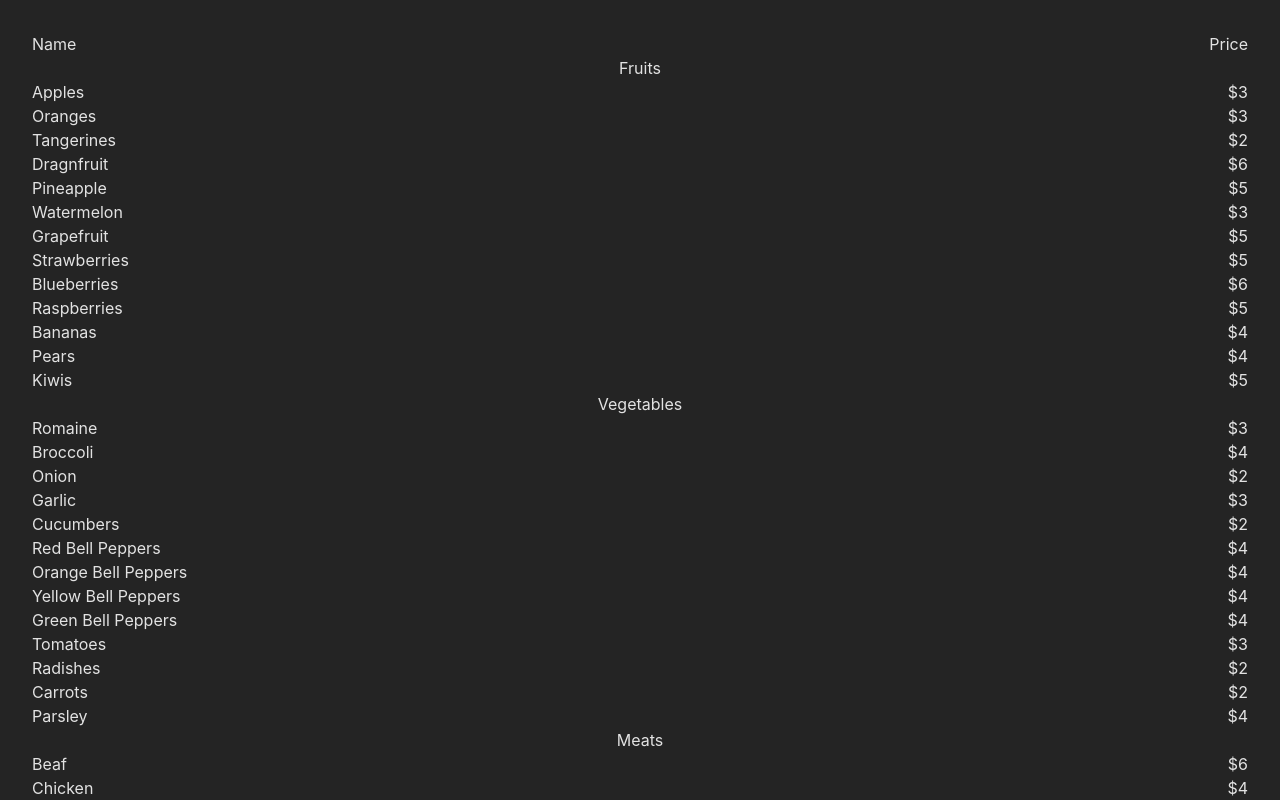
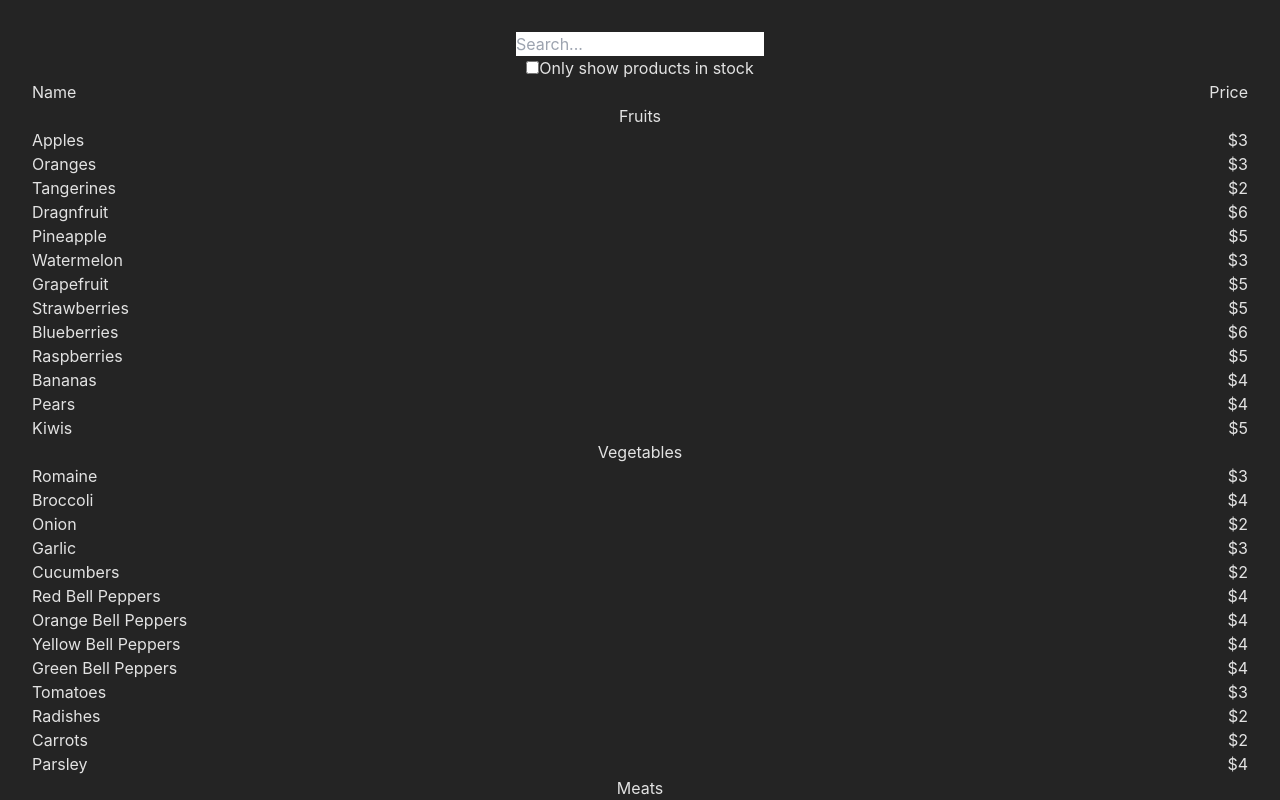
Before and after one commit to syntapy/1_react_quickstart, a React (Vite) app in the folder app/: page / in a window 1280 px wide. Shown: the top 800 px of the page. Built offline with nearby package versions, Linux system fonts and the light colour scheme.

Commit message:
Add static search bar (#5)

```diff
--- a/app/src/App.tsx
+++ b/app/src/App.tsx
@@ -1,12 +1,12 @@
 import { useState } from 'react'
 import './App.css'
-import ProductTable from "./components/ProductTable/index"
+import FilterableProductTable from "./components/FilterableProductTable/index"
 
 function App() {
   const [count, setCount] = useState(0)
 
   return (
-    <ProductTable />
+    <FilterableProductTable />
   )
 }
 
--- /dev/null
+++ b/app/src/components/FilterableProductTable/FilterableProductTable.tsx
@@ -0,0 +1,11 @@
+import ProductTable from "../ProductTable/index"
+import SearchBar from "../SearchBar/index"
+
+export default function FilterableProductTable() {
+    return (
+        <div>
+            <SearchBar />
+            <ProductTable />
+        </div>
+    )
+}
--- a/app/src/components/FilterableProductTable/index.ts
+++ b/app/src/components/FilterableProductTable/index.ts
@@ -0,0 +1 @@
+export { default } from "./FilterableProductTable.tsx"
--- /dev/null
+++ b/app/src/components/SearchBar/SearchBar.tsx
@@ -0,0 +1,11 @@
+export default function SearchBar() {
+    return (
+        <form>
+            <input id="product-filter" type="search" pattern="[a-zA-Z0-9]{3,}" placeholder="Search..." />
+            <div>
+                <input id="only-in-stock" type="checkbox" name="only-in-stock" />
+                <label for="only-in-stock">Only show products in stock</label>
+            </div>
+        </form>
+    )
+}
--- /dev/null
+++ b/app/src/components/SearchBar/index.ts
@@ -0,0 +1 @@
+export { default } from "./SearchBar.tsx"
```
Also changed, not shown: app/src/components/FilterableProductTable/component.tsx (deleted), app/src/components/ProductTable/index.ts (line endings or trailing spaces).
